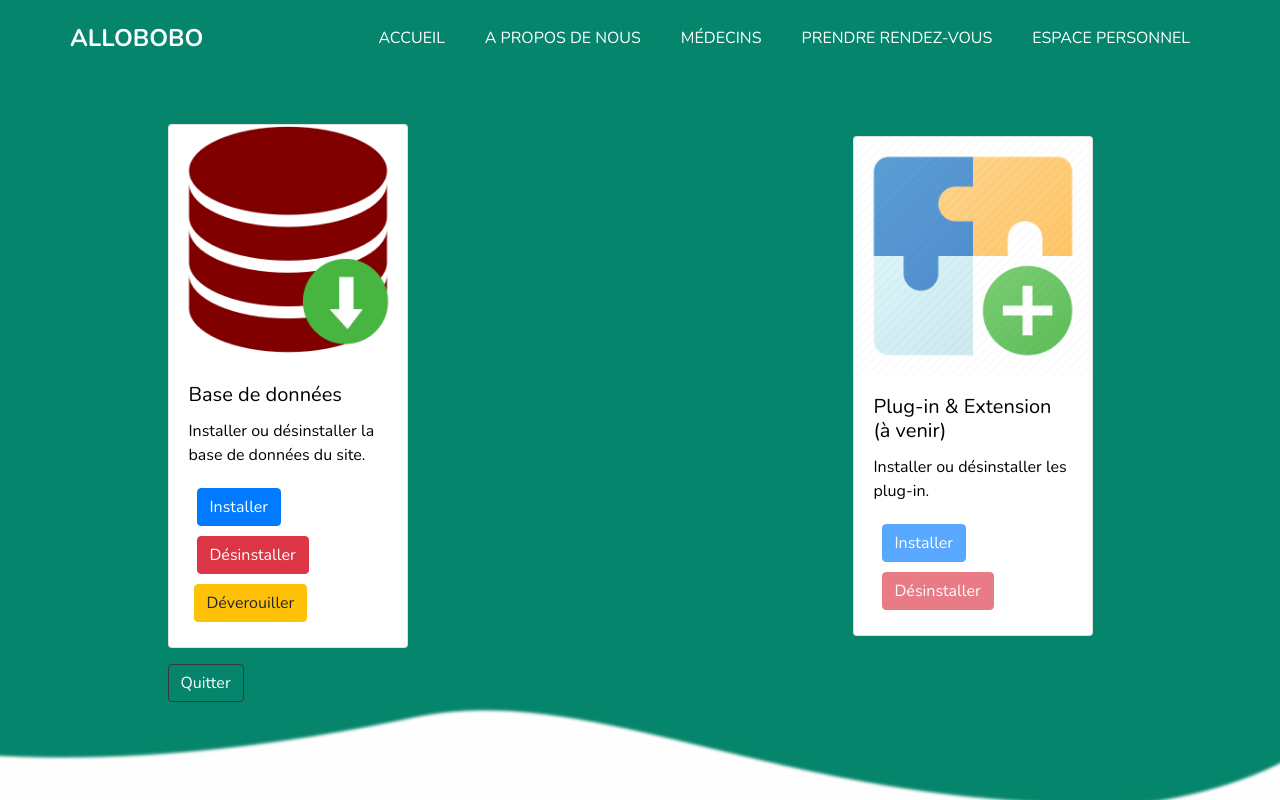
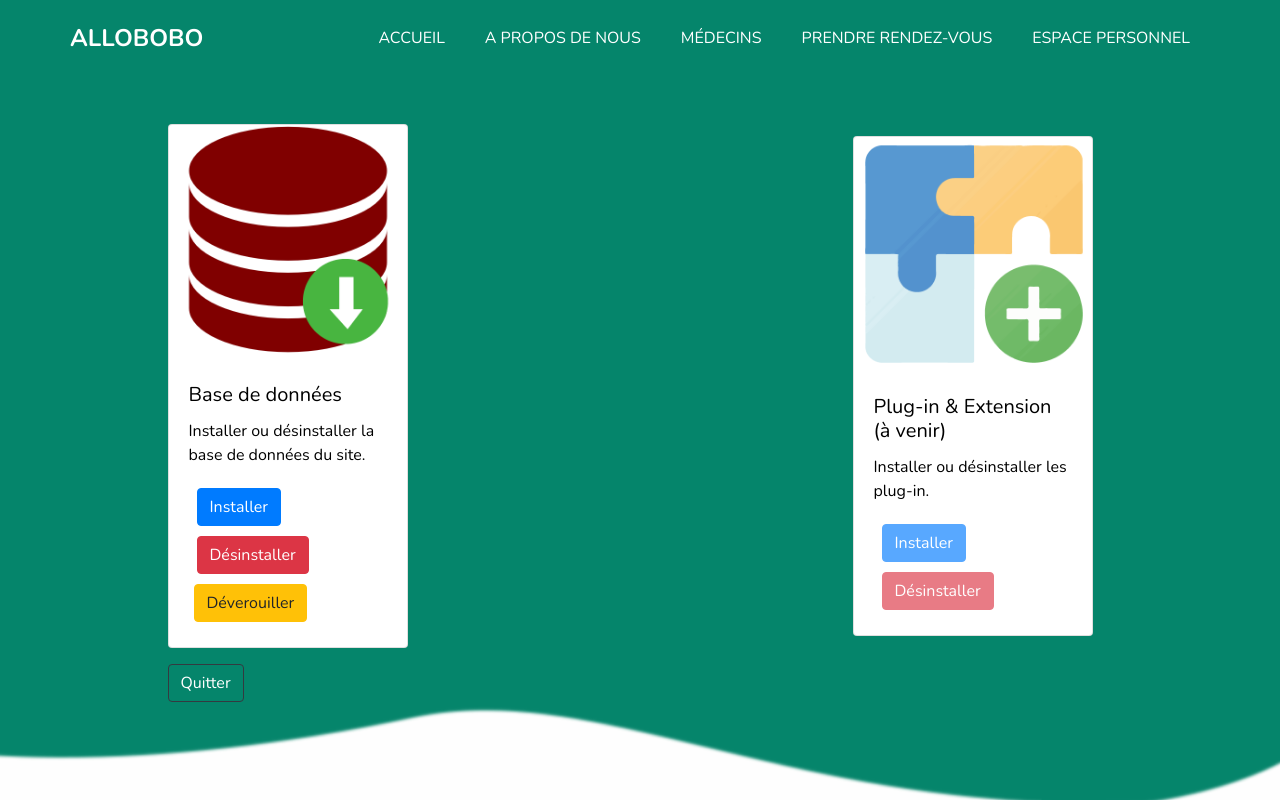
Before and after one commit to wardenstyle/allobobo, a PHP site: page /admin.php in a window 1280 px wide. Run offline with PHP 8.4, Linux system fonts and the light colour scheme; a user stored in the database is signed in.

Commit message:
maj 10.07.24

```diff
--- a/admin.php
+++ b/admin.php
@@ -116,7 +116,7 @@ if (isset($_SESSION['is_admin']) && $_SESSION['is_admin'] || isset($_SESSION['ty
                     <form class="form-inline">
                         <div class="form-group">
                             <div class="card" style="width: 15rem">
-                                <img class="card-img-top" src="images/pl.WEBP" alt="Card image cap">
+                                <img class="card-img-top" src="images/pl.png" alt="Card image cap">
                                 <div class="card-body">
                                     <h5 class="card-title">Plug-in & Extension (à venir)</h5>
                                     <p class="card-text">Installer ou désinstaller les plug-in. </p>
```
Also changed, not shown: README.md, images/pl.png (added).
